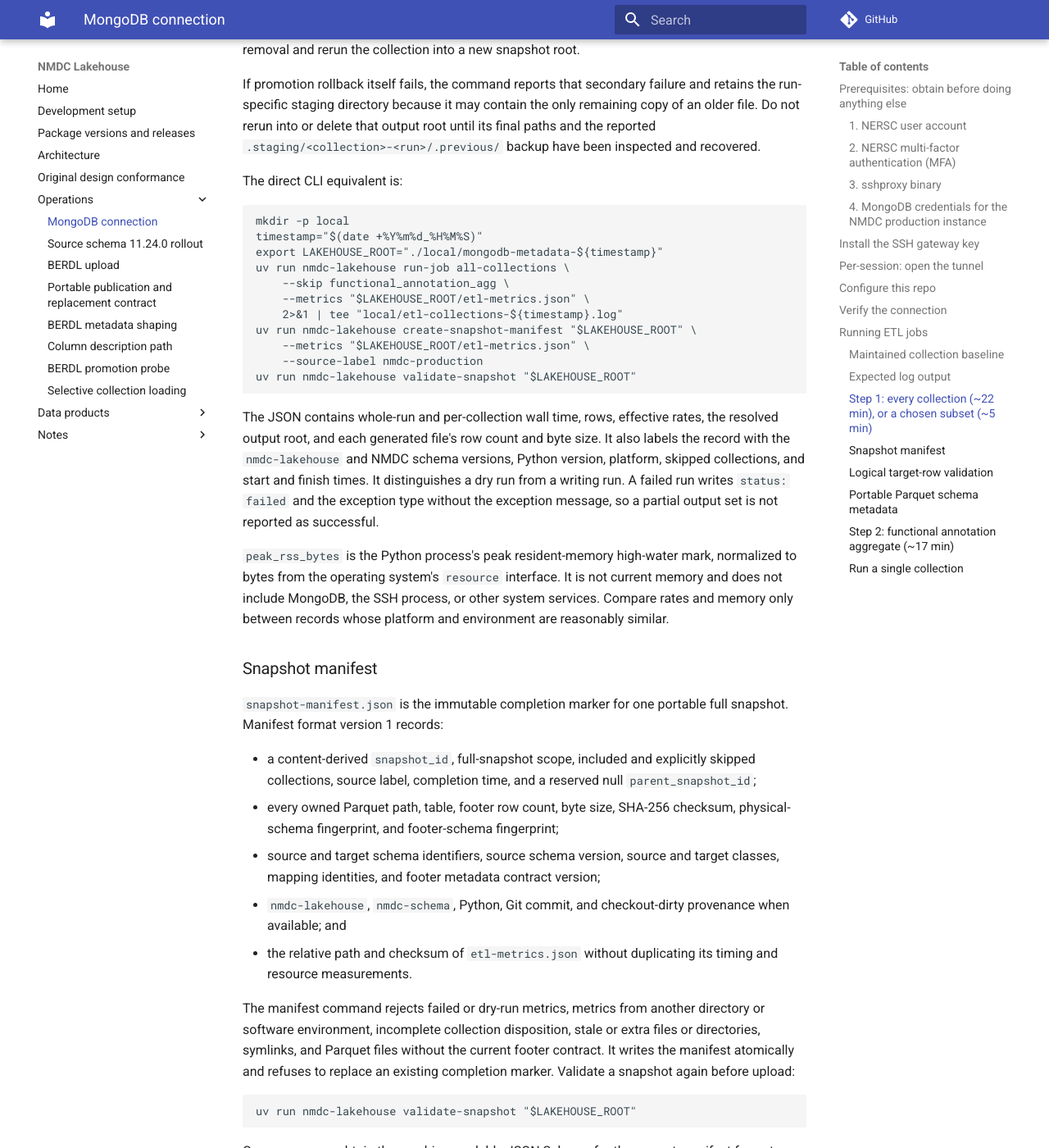
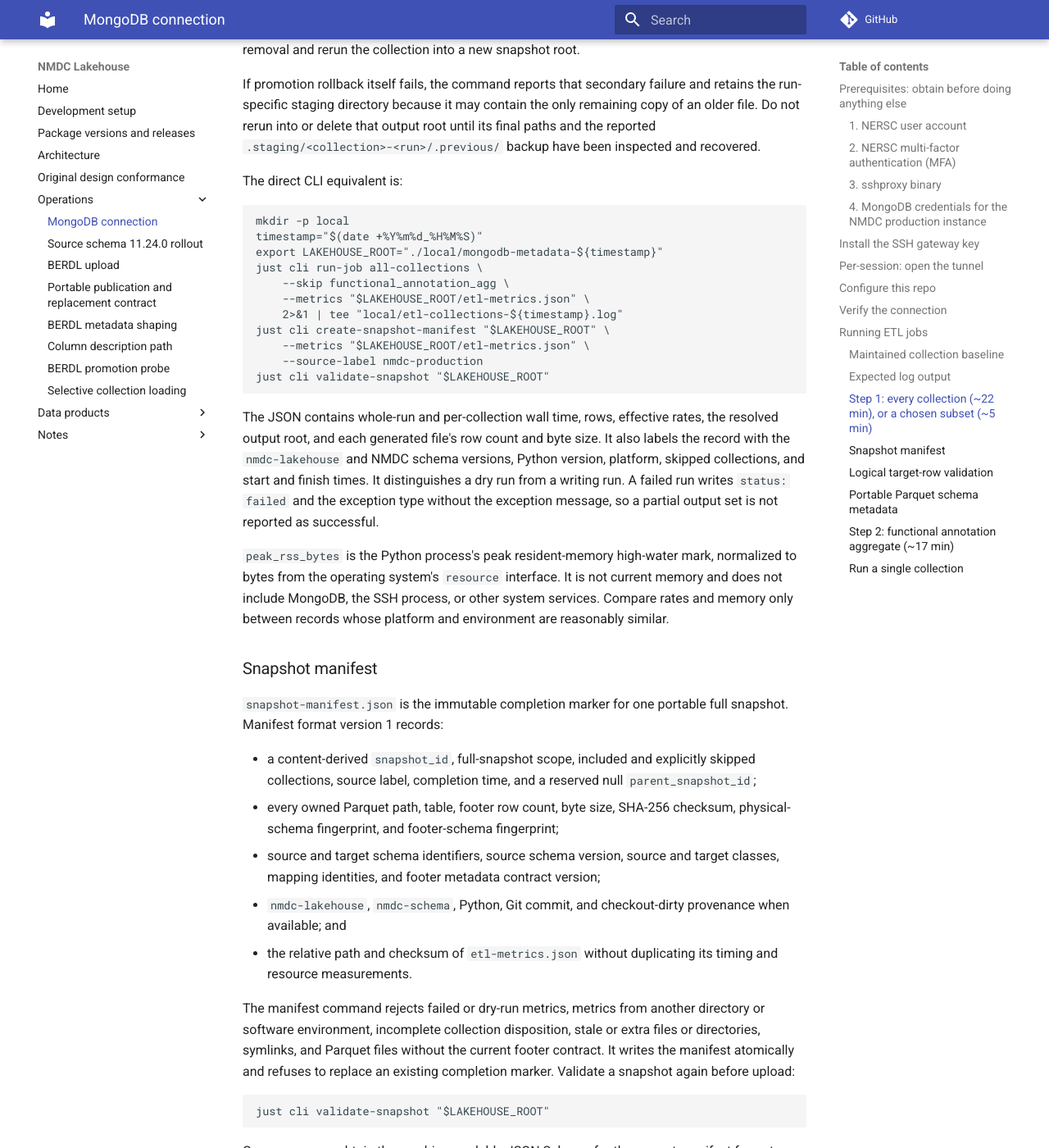
Before and after one commit to microbiomedata/nmdc-lakehouse, an MkDocs documentation site: the page built from docs/mongodb-connection.md, in a window 1280 px wide and 1400 px high, scrolled down 6540 px. Shown: the whole window at 82% size. Built offline with MkDocs 1.6.1 and Material for MkDocs 9.7.7, drawn with Linux system fonts in a browser that asks for light colours; comment, search, counter and statistics services are not loaded; some of the changed text lies outside the part shown.

````diff
--- a/docs/mongodb-connection.md
+++ b/docs/mongodb-connection.md
@@ -133,10 +133,10 @@
      named here. -->
 ```bash
 # Validate configuration, key permissions, and the local forwarded port.
-uv run --no-sync nmdc-lakehouse doctor --service-check gcp-tunnel
+just doctor --service-check gcp-tunnel
 
 # Then make one bounded, read-only MongoDB ping.
-uv run --no-sync nmdc-lakehouse doctor --service-check mongo-ping
+just doctor --service-check mongo-ping
 ```
 
 Doctor never displays the credential-bearing URI and never starts or stops the
@@ -159,7 +159,7 @@
 <!-- unverified: no run of this procedure is recorded, and no tracking issue is
      named here. -->
 ```bash
-uv run nmdc-lakehouse run-job biosample_set --dry-run
+just cli run-job biosample_set --dry-run
 ```
 
 ---
@@ -336,14 +336,14 @@
 mkdir -p local
 timestamp="$(date +%Y%m%d_%H%M%S)"
 export LAKEHOUSE_ROOT="./local/mongodb-metadata-${timestamp}"
-uv run nmdc-lakehouse run-job all-collections \
+just cli run-job all-collections \
     --skip functional_annotation_agg \
     --metrics "$LAKEHOUSE_ROOT/etl-metrics.json" \
     2>&1 | tee "local/etl-collections-${timestamp}.log"
-uv run nmdc-lakehouse create-snapshot-manifest "$LAKEHOUSE_ROOT" \
+just cli create-snapshot-manifest "$LAKEHOUSE_ROOT" \
     --metrics "$LAKEHOUSE_ROOT/etl-metrics.json" \
     --source-label nmdc-production
-uv run nmdc-lakehouse validate-snapshot "$LAKEHOUSE_ROOT"
+just cli validate-snapshot "$LAKEHOUSE_ROOT"
 ```
 
 The JSON contains whole-run and per-collection wall time, rows, effective
@@ -387,7 +387,7 @@
 <!-- unverified: no run of this procedure is recorded, and no tracking issue is
      named here. -->
 ```bash
-uv run nmdc-lakehouse validate-snapshot "$LAKEHOUSE_ROOT"
+just cli validate-snapshot "$LAKEHOUSE_ROOT"
 ```
 
 Consumers can obtain the machine-readable JSON Schema for the current manifest
@@ -396,7 +396,7 @@
 <!-- unverified: no run of this procedure is recorded, and no tracking issue is
      named here. -->
 ```bash
-uv run nmdc-lakehouse snapshot-manifest-schema
+just cli snapshot-manifest-schema
 ```
 
 Validation requires no MongoDB, tunnel, object store, or destination catalog. It
@@ -531,7 +531,7 @@
 <!-- unverified: no run of this procedure is recorded, and no tracking issue is
      named here. -->
 ```bash
-uv run nmdc-lakehouse run-job functional_annotation_agg
+just cli run-job functional_annotation_agg
 ```
 
 ### Run a single collection
@@ -539,8 +539,8 @@
 <!-- unverified: no run of this procedure is recorded, and no tracking issue is
      named here. -->
 ```bash
-uv run nmdc-lakehouse run-job biosample_set
-uv run nmdc-lakehouse run-job study_set
+just cli run-job biosample_set
+just cli run-job study_set
 # etc. Use `list-jobs` to see all registered names
-uv run nmdc-lakehouse list-jobs
+just cli list-jobs
 ```
````
Also changed, not shown: docs/architecture.md (+3 -2 lines), docs/nmdc_metadata_tables.md (+1 -1 lines), 7 other files.
